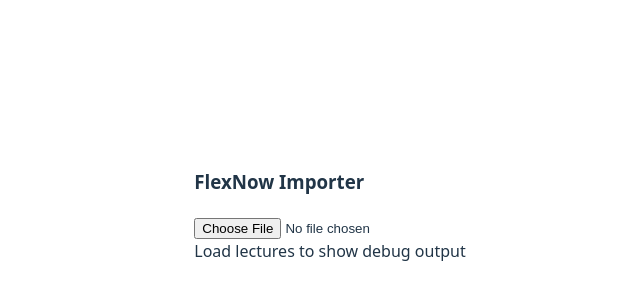
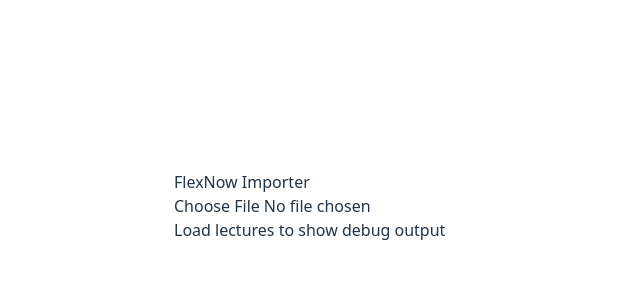
Before and after one commit to maxschipper/flexnow-stats-visualizer, a Vue app: page / in a window 1280 px wide. Shown: the part 194-494 px from the top of the page, without its empty margins (310-950 px from the left). Built offline with nearby package versions, Linux system fonts and the light colour scheme.

Commit message:
feat: add tailwind

```diff
--- a/package.json
+++ b/package.json
@@ -15,9 +15,11 @@
     "vue-chrts": "^2.0.0"
   },
   "devDependencies": {
+    "@tailwindcss/vite": "^4.1.18",
     "@types/node": "^24.10.1",
     "@vitejs/plugin-vue": "^6.0.1",
     "@vue/tsconfig": "^0.8.1",
+    "tailwindcss": "^4.1.18",
     "typescript": "~5.9.3",
     "vite": "^7.2.4",
     "vue-tsc": "^3.1.4"
--- a/src/style.css
+++ b/src/style.css
@@ -1,3 +1,5 @@
+@import "tailwindcss";
+
 :root {
     font-family: system-ui, Avenir, Helvetica, Arial, sans-serif;
     line-height: 1.5;
--- a/vite.config.ts
+++ b/vite.config.ts
@@ -1,7 +1,8 @@
 import { defineConfig } from "vite";
 import vue from "@vitejs/plugin-vue";
+import tailwindcss from "@tailwindcss/vite";
 
 // https://vite.dev/config/
 export default defineConfig({
-  plugins: [vue()],
+  plugins: [vue(), tailwindcss()],
 });
```
Also changed, not shown: 1 other file (tests, documents, lock files or other folders).
